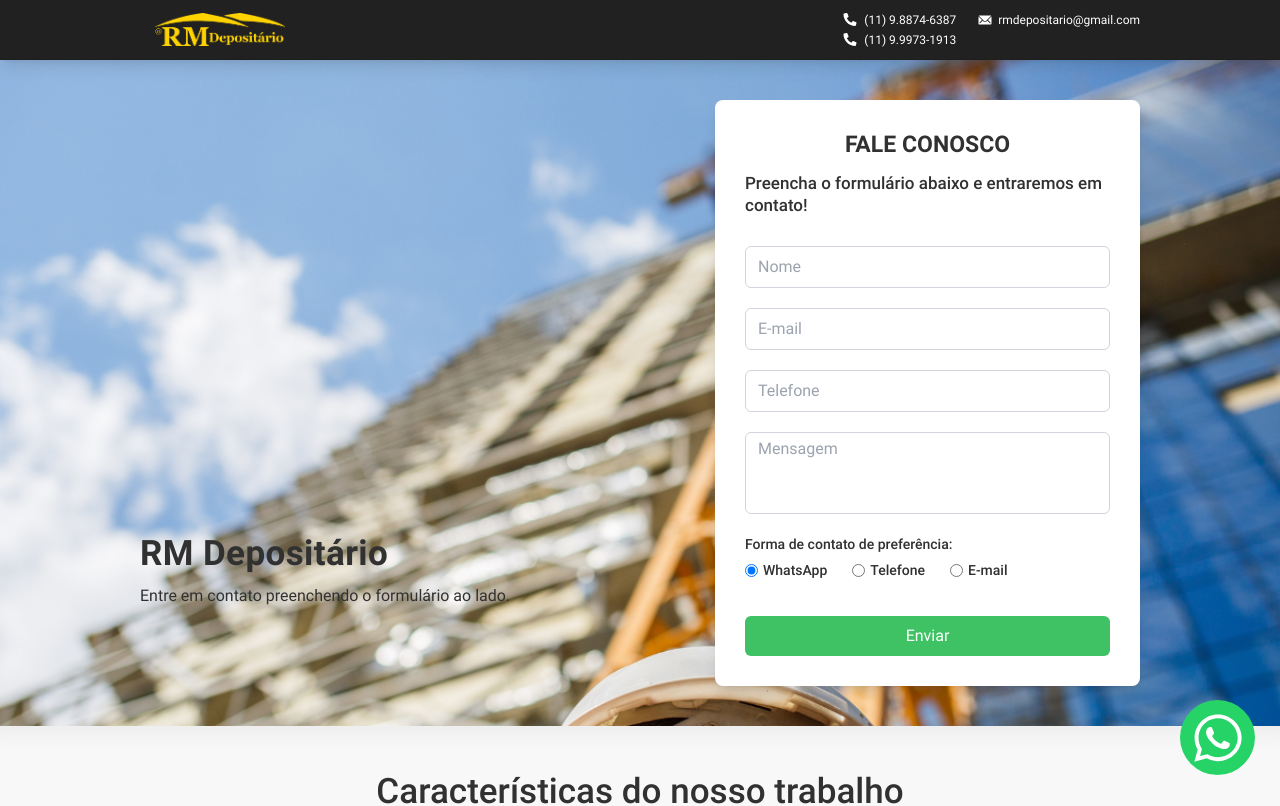
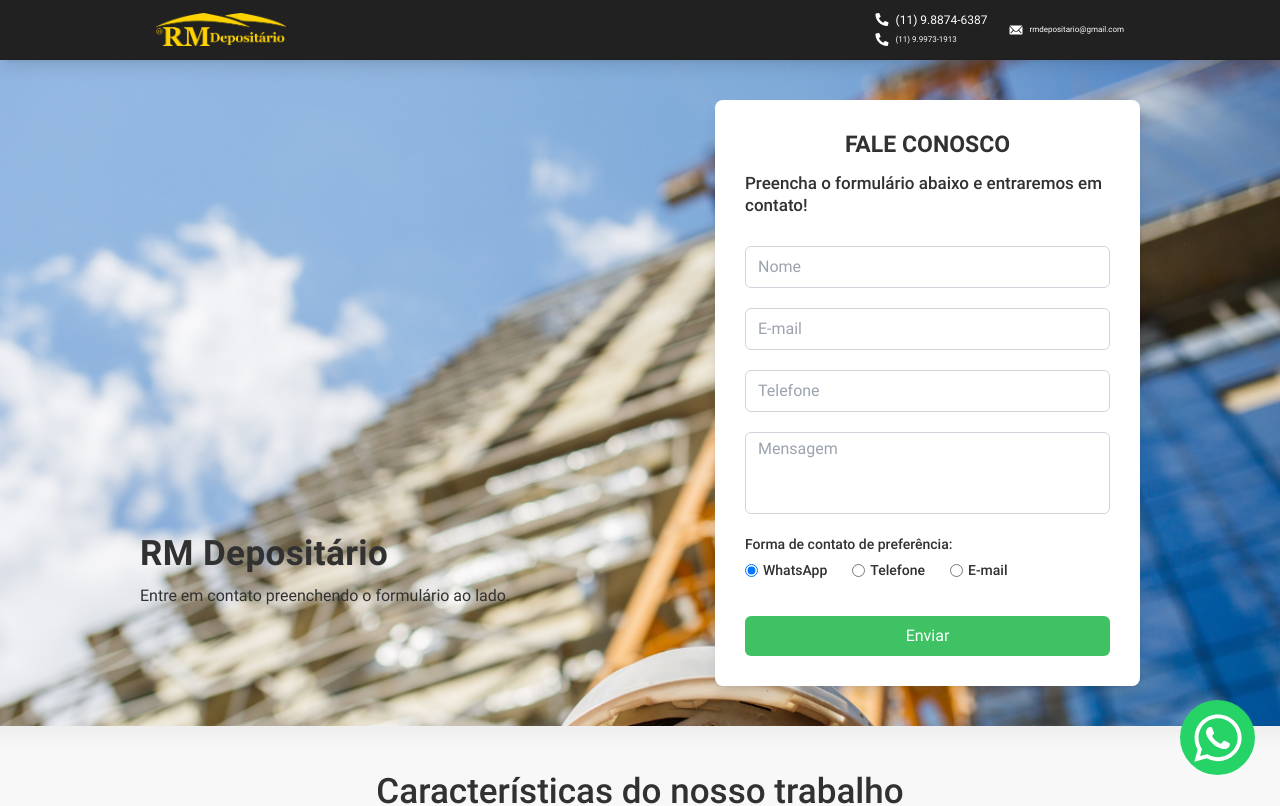
Before and after one commit to Matheus-Marques-Aquino/lp-rmdepositario, a Next.js app: page / in a window 1280 px wide. Shown: the top 806 px of the page. Built offline with nearby package versions, Linux system fonts and the light colour scheme.

Commit message:
Update index.js

```diff
--- a/pages/index.js
+++ b/pages/index.js
@@ -36,27 +36,25 @@ export default function Home() {
 
   return (
     <main className="bg-white w-full">
-      <div className="h-[60px] border-b-[1px] border-b-[#000] border-opacity-10 flex shadow-lg bg-[#212121] sticky top-0 z-[1000] ">
-        <div className="w-full max-w-[1000px] h-full mx-auto flex">
-          <div className="w-[130px] mx-[15px] my-auto flex">
+      <div className="h-[60px] border-b-[1px] border-b-[#000] border-opacity-10 flex shadow-lg bg-[#212121] sticky top-0 z-[1000]">
+        <div className="w-full max-w-[1000px] h-full mx-auto flex items-center px-4">
+          <div className="w-[130px] flex-shrink-0">
             <img src={"/imgs/Logo-RM.png"} className="w-auto h-auto my-auto" />
           </div>
-          <div className="w-fit my-auto text-white ml-auto flex">
-            <div>
-              <div className="font-normal text-[15px] sm:text-[12px] leading-[20px] flex">
+          <div className="flex flex-col sm:flex-row items-center text-white ml-auto">
+            <div className="text-center sm:text-left">
+              <div className="font-normal text-[15px] sm:text-[12px] leading-[20px] flex items-center justify-center sm:justify-start">
                 <FaPhoneAlt className="w-[18px] h-[13px] mr-[5px] my-auto" />
                 <div>(11) 9.8874-6387</div>
               </div>
-              <div className="font-normal text-[12px] sm:text-[12px] leading-[20px] mt-[0px] flex">
+              <div className="font-normal text-[8px] sm:text-[8px] leading-[20px] mt-[0px] flex items-center justify-center sm:justify-start">
                 <FaPhoneAlt className="w-[18px] h-[13px] mr-[5px] my-auto" />
                 <div>(11) 9.9973-1913</div>
               </div>
             </div>
-            <div className="font-normal text-[12px] sm:text-[12px] leading-[20px] flex cursor-pointer ml-5">
-              <div className="flex h-fit">
-                <IoIosMail className="w-[18px] h-[16px] my-auto mr-[4px]" />
-                <div className="">rmdepositario@gmail.com</div>
-              </div>
+            <div className="font-normal text-[8px] sm:text-[8px] leading-[20px] flex items-center cursor-pointer mt-2 sm:mt-0 sm:ml-5">
+              <IoIosMail className="w-[18px] h-[16px] my-auto mr-[4px]" />
+              <div>rmdepositario@gmail.com</div>
             </div>
           </div>
         </div>
```
